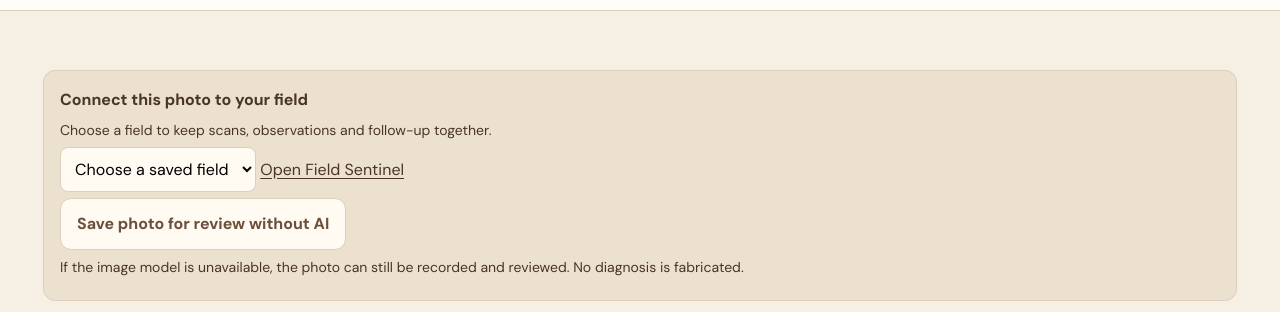
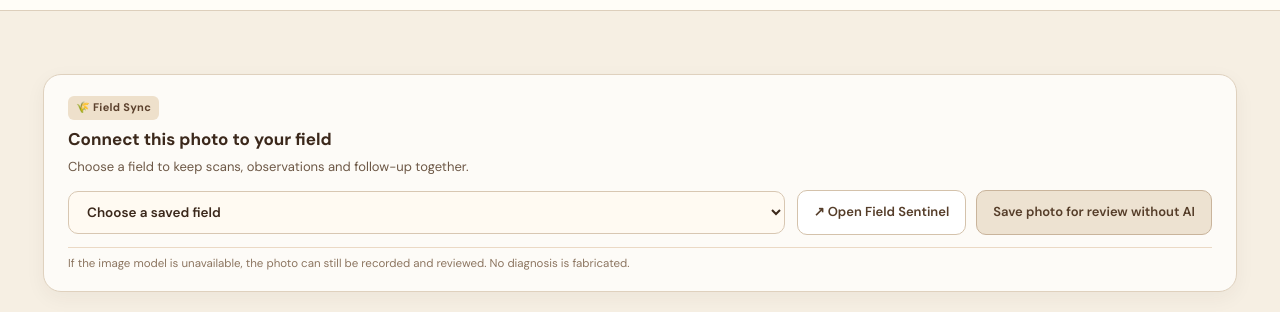
Before and after one commit to atul-techx/KrishiRakshak, a website: page crop-app.html in a window 1280 px wide. Shown: the part 57-369 px from the top of the page. Drawn offline with nearby package versions, Linux system fonts and the light colour scheme; no server answers.

Commit message:
fix(ui): polish and restructure field link banner spacing and layout

```diff
--- a/scan-bridge.js
+++ b/scan-bridge.js
@@ -6,7 +6,7 @@ let selected=new URLSearchParams(location.search).get('field')||'';
 const container=document.createElement('div');container.className='field-link-banner';
 document.querySelector('#scanPage .section-wrap').prepend(container);
 function fields(){try{return KrishiWorkflow.read().observations.filter((o,i,a)=>a.findIndex(x=>x.fieldId===o.fieldId)===i)}catch{return []}}
-function renderContext(){const list=fields();container.innerHTML=`<b>Connect this photo to your field</b><p>Choose a field to keep scans, observations and follow-up together.</p><select id="linked-field" aria-label="Linked field"><option value="">Choose a saved field</option>${list.map(o=>`<option value="${escape(o.fieldId)}" ${selected===o.fieldId?'selected':''}>${escape(o.field)} · ${escape(o.crop)}</option>`).join('')}</select> <a href="index.html">Open Field Sentinel</a><p id="link-status"></p><button id="save-photo-review" class="btn btn-light">Save photo for review without AI</button><p class="mini">If the image model is unavailable, the photo can still be recorded and reviewed. No diagnosis is fabricated.</p>`;container.querySelector('select').onchange=e=>selected=e.target.value;container.querySelector('button').onclick=manual;}
+function renderContext(){const list=fields();container.innerHTML=`<div class="field-link-header"><div class="field-link-title-group"><span class="field-link-badge">🌾 Field Sync</span><b>Connect this photo to your field</b><p>Choose a field to keep scans, observations and follow-up together.</p></div></div><div class="field-link-controls"><div class="field-link-select-group"><select id="linked-field" aria-label="Linked field"><option value="">Choose a saved field</option>${list.map(o=>`<option value="${escape(o.fieldId)}" ${selected===o.fieldId?'selected':''}>${escape(o.field)} · ${escape(o.crop)}</option>`).join('')}</select></div><div class="field-link-btn-group"><a href="index.html" class="field-link-action-btn"><span>↗ Open Field Sentinel</span></a><button id="save-photo-review" type="button" class="field-link-action-btn save-manual"><span>Save photo for review without AI</span></button></div></div><p id="link-status" class="field-link-status" hidden></p><div class="field-link-footer"><p class="mini">If the image model is unavailable, the photo can still be recorded and reviewed. No diagnosis is fabricated.</p></div>`;container.querySelector('select').onchange=e=>selected=e.target.value;container.querySelector('#save-photo-review').onclick=manual;}
 async function manual(){if(!selected)return toast('Choose a saved field first.');if(!state.selectedImage)return toast('Upload a clear leaf photo first.');try{const d=KrishiWorkflow.read(),o=d.observations.find(x=>x.fieldId===selected);if(!o)throw Error('Choose a saved field first.');const img=await photo(state.selectedImage);const scan={id:crypto.randomUUID(),at:Date.now(),disease:'Awaiting expert assessment',source:'Photo observation — no AI diagnosis',confidence:null};const linked=KrishiWorkflow.linkScan(d,selected,scan);linked.photo=img;KrishiWorkflow.plan(d,linked);KrishiWorkflow.write(d);container.querySelector('#link-status').textContent='Photo saved. Review and follow-up are ready in Field Sentinel.';toast('Photo saved to your field action plan.');}catch(e){toast(e.message)}}
 async function photo(file){if(file.size>12*1024*1024)throw Error('Photo must be smaller than 12 MB.');const url=URL.createObjectURL(file);try{const img=await new Promise((r,j)=>{const i=new Image();i.onload=()=>r(i);i.onerror=j;i.src=url});const c=document.createElement('canvas'),k=Math.min(1,900/Math.max(img.width,img.height));c.width=img.width*k;c.height=img.height*k;c.getContext('2d').drawImage(img,0,0,c.width,c.height);return c.toDataURL('image/jpeg',.68);}finally{URL.revokeObjectURL(url)}}
 const originalSave=saveScan;saveScan=function(result,onnx){originalSave(result,onnx);if(!selected)return;try{const d=KrishiWorkflow.read();KrishiWorkflow.linkScan(d,selected,{id:state.lastScan.id,at:Date.now(),disease:String(result.disease||'Uncertain condition'),source:String(result.source||'Image assessment'),confidence:result.confidence});KrishiWorkflow.write(d);container.querySelector('#link-status').textContent='Scan linked to this field.';}catch(e){toast('Scan saved, but field linking failed.')}};
--- a/theme.css
+++ b/theme.css
@@ -85,3 +85,21 @@ body{font-family:'DM Sans','Noto Sans Devanagari',system-ui,sans-serif}.shell h1
 .scan-controls .btn{white-space:nowrap!important;padding:12px 18px!important;flex:0 0 auto!important}
 #diagnoseBtn{margin-bottom:14px!important}
 #expertBtn{margin-bottom:16px!important}
+
+.field-link-banner{background:#fdfbf7!important;border:1px solid #dfd1be!important;border-radius:18px!important;padding:18px 24px!important;margin:18px 0 28px!important;box-shadow:0 6px 20px rgba(67,48,30,0.05)!important}
+.field-link-header{margin-bottom:12px}
+.field-link-badge{display:inline-block;background:#eee0cb;color:#5c412d;font-size:11px;font-weight:700;padding:3px 8px;border-radius:6px;margin-bottom:6px;letter-spacing:0.3px}
+.field-link-banner b{display:block;font-size:17px;font-weight:700;color:#3b281b;margin-bottom:4px}
+.field-link-banner p{margin:0;color:#6d5846;font-size:13px;line-height:1.5}
+.field-link-controls{display:flex;align-items:center;gap:12px;flex-wrap:wrap;margin:14px 0 10px}
+.field-link-select-group{flex:1 1 240px;min-width:0}
+.field-link-banner select{width:100%!important;padding:11px 14px!important;border:1.5px solid #d8c7b2!important;background:#fffaf2!important;border-radius:10px!important;font-size:13.5px!important;font-weight:600!important;color:#3b281b!important;outline:none;transition:border-color 0.2s,box-shadow 0.2s}
+.field-link-banner select:focus{border-color:#6e4f37!important;box-shadow:0 0 0 3px rgba(110,79,55,0.12)!important}
+.field-link-btn-group{display:flex;align-items:center;gap:10px;flex-wrap:wrap}
+.field-link-action-btn{display:inline-flex;align-items:center;gap:6px;padding:11px 16px;border-radius:10px;font-size:13px;font-weight:600;text-decoration:none!important;cursor:pointer;transition:all 0.18s cubic-bezier(0.16,1,0.3,1);border:1px solid #d4c2ab!important;background:#ffffff!important;color:#553d29!important}
+.field-link-action-btn:hover{background:#f4ecdf!important;border-color:#ba9f83!important;color:#3b281b!important;transform:translateY(-1px)}
+.field-link-action-btn.save-manual{background:#ede2d1!important;border-color:#c9b49b!important}
+.field-link-action-btn.save-manual:hover{background:#e2d2bc!important}
+.field-link-status{padding:8px 12px;background:#e7f5ea;color:#1f6b36;border-radius:8px;font-size:12px;font-weight:600;margin:10px 0 6px}
+.field-link-footer{margin-top:12px;padding-top:8px;border-top:1px solid #ebd9c5}
+.field-link-banner .mini{font-size:11.5px!important;color:#8c7560!important;line-height:1.45}
```
